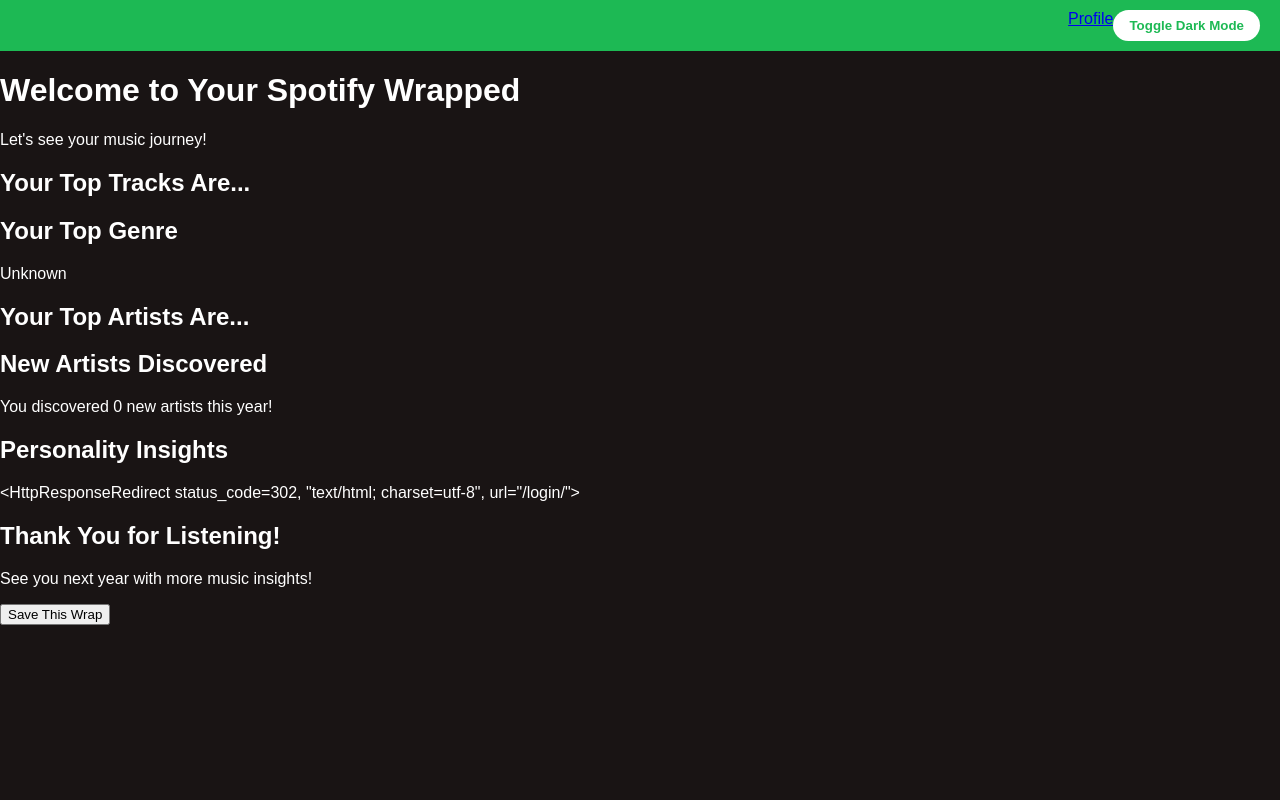
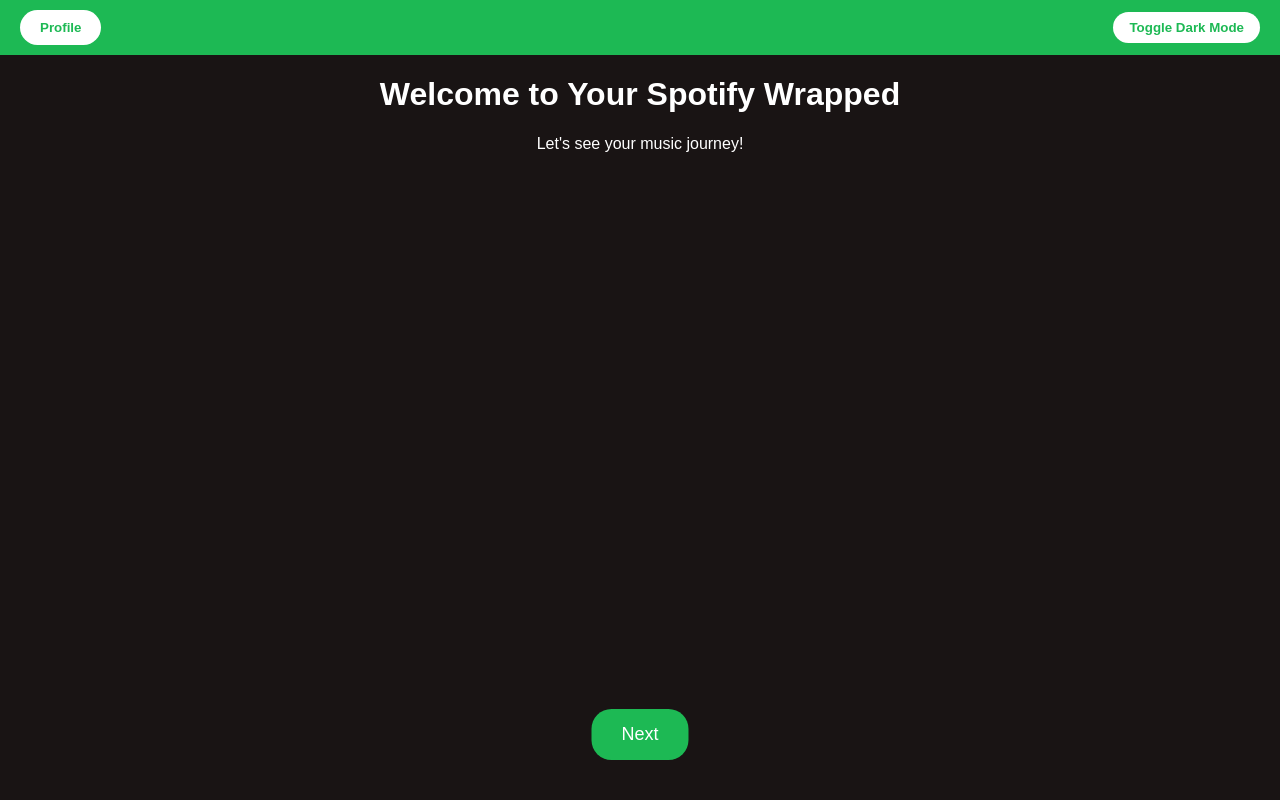
Before and after one commit to eriklarson12/Team-27-Spotify-Wrapper, a Django app: page /spotify_wrap/ in a window 1280 px wide. Run offline with Django 5.2, Linux system fonts and the light colour scheme; the visitor is signed in with stand-in values (Sample User, id 1).

Commit message:
Fixed styling for wrap page

```diff
--- a/spotify_project/spotify_auth/templates/base.html
+++ b/spotify_project/spotify_auth/templates/base.html
@@ -21,7 +21,8 @@
 
         .top-bar {
             display: flex;
-            justify-content: flex-end;
+            justify-content: space-between;
+            align-items: center;
             padding: 10px 20px;
             background-color: #1DB954;
         }
@@ -39,13 +40,33 @@
         .theme-toggle-button:hover {
             background-color: #f0f0f0;
         }
+
+        /* Profile button styling */
+        .profile-button {
+            padding: 10px 20px;
+            background-color: white;
+            color: #1DB954;
+            border-radius: 20px;
+            border: none;
+            font-weight: bold;
+            cursor: pointer;
+        }
+
+        .profile-button:hover {
+            background-color: #f0f0f0; /* Slight hover effect */
+        }
     </style>
 </head>
 <body>
 
-    <!-- Top bar with theme toggle button -->
+    <!-- Top bar with profile button and theme toggle -->
     <div class="top-bar">
-        <buttton><a href="{% url 'profile' %}">Profile</a></buttton>
+        <!-- Profile Button -->
+        <a href="{% url 'profile' %}">
+          <button class="profile-button">Profile</button>
+        </a>
+
+        <!-- Theme Toggle Button -->
         <button id="theme-toggle" class="theme-toggle-button">Toggle Dark Mode</button>
     </div>
 
@@ -87,15 +108,6 @@
               themeToggle.textContent = 'Toggle Light Mode';
           }
       }
-
-        const slides = document.querySelectorAll('.slide');
-    let currentSlide = 0;
-
-    document.getElementById('next-button').addEventListener('click', () => {
-        slides[currentSlide].classList.remove('active');
-        currentSlide = (currentSlide + 1) % slides.length;
-        slides[currentSlide].classList.add('active');
-    });
     </script>
 
 </body>
--- a/spotify_project/spotify_auth/templates/spotify_auth/wrap.html
+++ b/spotify_project/spotify_auth/templates/spotify_auth/wrap.html
@@ -55,15 +55,68 @@
 <div class="slide">
     <h2 class="text-3xl font-bold text-center mb-6">Thank You for Listening!</h2>
     <p class="text-center">See you next year with more music insights!</p>
+
+    {% if not is_saved_wrap %}
+        <div>
+            <button id="saveWrapButton" class="button">
+                Save This Wrap
+            </button>
+        </div>
+    {% endif %}
 </div>
 
-{% if not is_saved_wrap %}
-<div class="fixed bottom-4 right-4">
-    <button id="saveWrapButton" class="bg-green-500 hover:bg-green-600 text-white font-bold py-2 px-4 rounded">
-        Save This Wrap
-    </button>
-</div>
-{% endif %}
+<!-- Navigation Button -->
+<button id="next-button" class="button next-button">Next</button>
+
+
+
+
+
+<style>
+    body {
+        font-family: Arial, sans-serif;
+        background-color: #191414;
+        color: #ffffff;
+        text-align: center;
+    }
+    .slide {
+        display: none;
+        opacity: 100%;
+        transition: opacity 1s ease; /* Smooth transition for opacity */
+    }
+    .active {
+        display: block;
+    }
+    .button {
+        padding: 10px 20px;
+        background-color: #1DB954;
+        color: #ffffff;
+        border: none;
+        border-radius: 20px;
+        cursor: pointer;
+    }
+    .audio-player {
+        width: 100%;
+        margin-top: 10px;
+        color: #1DB954;
+    }
+
+    .next-button {
+    position: fixed;
+    bottom: 40px; /* Adjust this value to move the button up from the bottom */
+    left: 50%;
+    transform: translateX(-50%); /* Center horizontally */
+    padding: 15px 30px; /* Increase padding to make the button larger */
+    font-size: 18px; /* Increase font size */
+    background-color: #1DB954;
+    color: #ffffff;
+    border: none;
+    border-radius: 20px;
+    cursor: pointer;
+    }
+
+
+</style>
 
 <script>
 document.addEventListener('DOMContentLoaded', function() {
@@ -94,6 +147,14 @@ document.addEventListener('DOMContentLoaded', function() {
             }
         });
     }
+    const slides = document.querySelectorAll('.slide');
+    let currentSlide = 0;
+
+    document.getElementById('next-button').addEventListener('click', () => {
+        slides[currentSlide].classList.remove('active');
+        currentSlide = (currentSlide + 1) % slides.length;
+        slides[currentSlide].classList.add('active');
+    });
 });
 </script>
 
```
